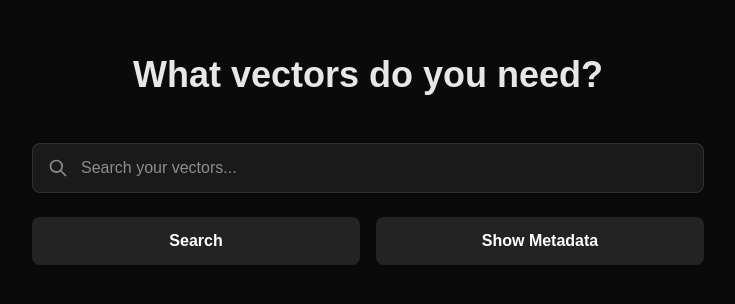
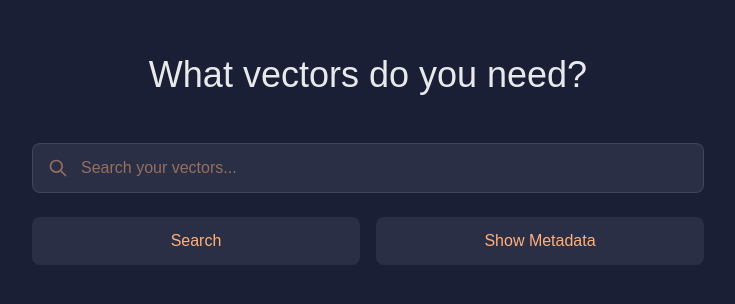
Before and after one commit to TownLake/vectorize-explorer, a Next.js app: page / in a window 1280 px wide. Shown: the part 228-532 px from the top of the page, without its empty margins (272-1007 px from the left). Built offline with nearby package versions, Linux system fonts and the light colour scheme.

Commit message:
omega speedmaster colors

```diff
--- a/app/page.tsx
+++ b/app/page.tsx
@@ -2,14 +2,12 @@
 
 import { useState } from "react";
 
-// Define the type for each search result.
 type SearchResult = {
   title: string;
   url: string;
   score: string;
 };
 
-// Define the type for each metadata item.
 type MetadataItem = {
   title: string;
   url: string;
@@ -21,10 +19,8 @@ export default function Home() {
   const [metadata, setMetadata] = useState<MetadataItem[]>([]);
   const [showMetadata, setShowMetadata] = useState(false);
 
-  // Handle search functionality.
   const handleSearch = async () => {
     if (!query.trim()) return;
-    console.log("Search triggered with query:", query);
     try {
       const res = await fetch("/api/search", {
         method: "POST",
@@ -39,16 +35,13 @@ export default function Home() {
       }
 
       const data = (await res.json()) as SearchResult[];
-      console.log("Search results:", data);
       setResults(data);
     } catch (err) {
       console.error("Search error:", err);
     }
   };
 
-  // Fetch metadata from the /api/metadata endpoint.
   const handleShowMetadata = async () => {
-    console.log("Fetching metadata...");
     try {
       const res = await fetch("/api/metadata");
       if (!res.ok) {
@@ -57,7 +50,6 @@ export default function Home() {
         return;
       }
       const data = (await res.json()) as MetadataItem[];
-      console.log("Fetched metadata:", data);
       setMetadata(data);
       setShowMetadata(true);
     } catch (err) {
@@ -66,19 +58,17 @@ export default function Home() {
   };
 
   return (
-    <main className="min-h-screen bg-[#0a0a0a] flex items-center justify-center px-4 text-white">
+    <main className="min-h-screen bg-[#1a1f35] flex items-center justify-center px-4 text-white">
       <div className="w-full max-w-2xl">
-        {/* Title */}
-        <h1 className="text-4xl font-bold text-center mb-12 text-white/90">
+        <h1 className="text-4xl text-center mb-12 text-white/90">
           What vectors do you need?
         </h1>
 
-        {/* Search Box */}
         <div className="relative w-full mb-6">
           <div className="absolute inset-y-0 left-0 pl-4 flex items-center pointer-events-none">
             <svg
               xmlns="http://www.w3.org/2000/svg"
-              className="h-5 w-5 text-white/50"
+              className="h-5 w-5 text-[#ffb07c]/50"
               fill="none"
               viewBox="0 0 24 24"
               stroke="currentColor"
@@ -99,12 +89,12 @@ export default function Home() {
             onKeyDown={(e) => {
               if (e.key === "Enter") handleSearch();
             }}
-            className="w-full p-3 pl-12 bg-[#1a1a1a] border border-white/10 rounded-lg text-white placeholder-white/50 focus:outline-none focus:ring-2 focus:ring-white/20 transition-all duration-300"
+            className="w-full p-3 pl-12 bg-[#2a2f45] border border-white/10 rounded-lg text-white placeholder-[#ffb07c]/50 focus:outline-none focus:ring-2 focus:ring-[#ffb07c]/20 transition-all duration-300"
           />
           {query && (
             <button
               onClick={() => setQuery("")}
-              className="absolute inset-y-0 right-0 pr-4 flex items-center text-white/50 hover:text-white"
+              className="absolute inset-y-0 right-0 pr-4 flex items-center text-[#ffb07c]/50 hover:text-[#ffb07c]"
             >
               <svg
                 xmlns="http://www.w3.org/2000/svg"
@@ -124,37 +114,35 @@ export default function Home() {
           )}
         </div>
 
-        {/* Action Button */}
         <div className="flex space-x-4 mb-6">
           <button
             onClick={handleSearch}
-            className="flex-1 bg-white/10 hover:bg-white/20 text-white font-semibold py-3 rounded-lg transition-all duration-300"
+            className="flex-1 bg-[#2a2f45] hover:bg-[#3a3f55] text-[#ffb07c] py-3 rounded-lg transition-all duration-300"
           >
             Search
           </button>
           <button
             onClick={handleShowMetadata}
-            className="flex-1 bg-white/10 hover:bg-white/20 text-white font-semibold py-3 rounded-lg transition-all duration-300"
+            className="flex-1 bg-[#2a2f45] hover:bg-[#3a3f55] text-[#ffb07c] py-3 rounded-lg transition-all duration-300"
           >
             Show Metadata
           </button>
         </div>
 
-        {/* Search Results */}
         {results.length > 0 && (
-          <div className="bg-[#1a1a1a] rounded-lg p-6 mb-6">
-            <h2 className="text-lg font-semibold mb-4 text-white/90">Search Results</h2>
+          <div className="bg-[#2a2f45] rounded-lg p-6 mb-6">
+            <h2 className="text-lg mb-4 text-[#ffb07c]">Search Results</h2>
             <div className="space-y-4">
               {results.map((item, index) => (
                 <div
                   key={index}
-                  className="bg-[#2a2a2a] p-4 rounded-lg hover:bg-[#3a3a3a] transition-colors duration-300"
+                  className="bg-[#3a3f55] p-4 rounded-lg hover:bg-[#4a4f65] transition-colors duration-300"
                 >
                   <a
                     href={item.url}
                     target="_blank"
                     rel="noopener noreferrer"
-                    className="text-white/90 hover:text-white font-medium"
+                    className="text-white/90 hover:text-[#ffb07c]"
                   >
                     {item.title}
                   </a>
@@ -167,23 +155,22 @@ export default function Home() {
           </div>
         )}
 
-        {/* Metadata Table */}
         {showMetadata && metadata.length > 0 && (
-          <div className="bg-[#1a1a1a] rounded-lg p-6">
-            <h2 className="text-lg font-semibold mb-4 text-white/90">Metadata</h2>
+          <div className="bg-[#2a2f45] rounded-lg p-6">
+            <h2 className="text-lg mb-4 text-[#ffb07c]">Metadata</h2>
             <div className="overflow-x-auto">
               <table className="w-full">
                 <thead>
-                  <tr className="border-b border-white/10">
-                    <th className="py-3 text-left text-white/60 font-medium">Title</th>
-                    <th className="py-3 text-left text-white/60 font-medium">URL</th>
+                  <tr className="border-b border-[#ffb07c]/10">
+                    <th className="py-3 text-left text-white/60">Title</th>
+                    <th className="py-3 text-left text-white/60">URL</th>
                   </tr>
                 </thead>
                 <tbody>
                   {metadata.map((item, index) => (
                     <tr
                       key={index}
-                      className="border-b border-white/10 last:border-b-0 hover:bg-[#2a2a2a] transition-colors duration-300"
+                      className="border-b border-white/10 last:border-b-0 hover:bg-[#3a3f55] transition-colors duration-300"
                     >
                       <td className="py-3 text-white/90">{item.title}</td>
                       <td className="py-3">
@@ -191,7 +178,7 @@ export default function Home() {
                           href={item.url}
                           target="_blank"
                           rel="noopener noreferrer"
-                          className="text-white/70 hover:text-white hover:underline"
+                          className="text-[#ffb07c]/70 hover:text-[#ffb07c] hover:underline"
                         >
                           {item.url}
                         </a>
```
